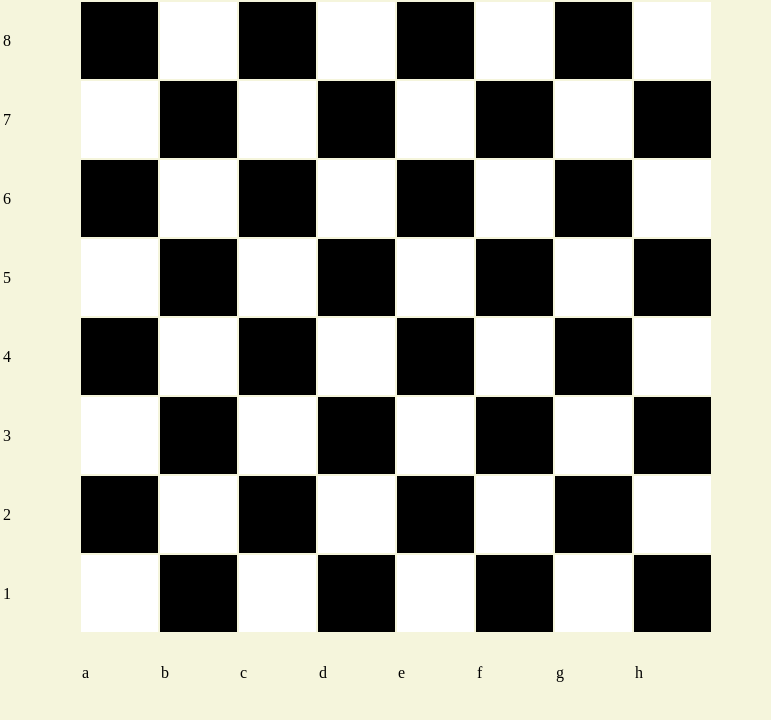
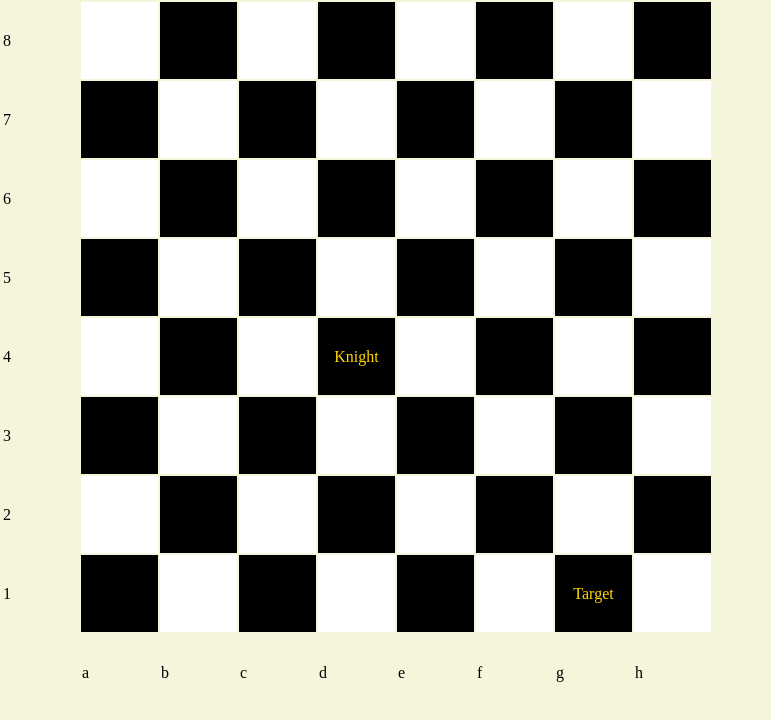
Before and after one commit to GabeEss/Knight-Travails, a website built with webpack: page dist/index.html in a window 1280 px wide. Shown: the whole page, without its empty margins (0-771 px from the left). Built offline with nearby package versions, Linux system fonts and the light colour scheme.

Commit message:
Fixed issue where the gameboard confused the x and y coordinates when placing the knight and target. Built modules to set the default positions of the knight and target. Built modules to generate the knight and target elements on the gameboard.

```diff
--- a/src/generate-gameboard.js
+++ b/src/generate-gameboard.js
@@ -1,30 +1,39 @@
 export default function generateGrid(boardData) {
-    const table = document.createElement("table");
+    const table = document.createElement("table"); // The table to hold the board.
 
-    // Create the rows and squares
-    for (let i = 0; i < boardData.length; i++) {
+    // This variable helps to adjust the number cell to be correctly displayed from 1 to 8
+    // in a column to the left of the chessboard.
+    let number = 0;
+
+    // Set up a column that holds all the visual coordinates for the chess board's y axis.
+    // "i" is the yaxis index and "j" is the xaxis index.
+    // The table appends children from left to right, top to bottom.
+    // So we start with the top of the yaxis (7) and the bottom of the xaxis (0).
+    for (let i = boardData.length - 1; i >= 0; i--) {
       const row = document.createElement("tr");
+      row.classList.add("row");
       const numberCell = document.createElement("td");
-      numberCell.textContent = boardData.length - i;
+
+      // From top to bottom the number cell must show 8 to 1 along the yaxis.
+      numberCell.textContent = (boardData.length) - number;
+
       numberCell.classList.add('number-cell');
       row.appendChild(numberCell);
 
-      // Add the squares for this row
       for (let j = 0; j < boardData[i].length; j++) {
-        const square = boardData[i][j];
+        const square = boardData[j][i];
         const cell = document.createElement("td");
-        cell.classList.add(square.color);
-        cell.setAttribute('id', 'square.x');
-        cell.setAttribute('id', 'square.y');
+        cell.classList.add(square.color); // the color of a tile will appear as a class
+        let coordinates = square.x.toString() + square.y.toString(); // the bottom left is 00, top right is 77
+        cell.setAttribute('id', coordinates); // the coordinates of the tile will be in the element's id
         row.appendChild(cell);
       }
-
+      number++;
       table.appendChild(row);
     }
 
-    // Create the row of letters beneath the table
+    // Create the row of letters beneath the table to display the letter coordinates of the board.
     const letterRow = document.createElement("tr");
-
 
     // Add an empty cell to the left of the letters
     const emptyCell = document.createElement("td");
--- a/src/generate-knight.js
+++ b/src/generate-knight.js
@@ -0,0 +1,10 @@
+export default function generateKnight(knight) {
+    console.log(knight);
+    let coordinates = knight.x.toString() + knight.y.toString(); // get knight coordinates
+    console.log(coordinates);
+    let element = document.getElementById(coordinates); // find the element that holds the knight
+    element.classList.add("knight"); // add the knight class to the element
+    element.innerText = "Knight"; // change the inner text
+
+    return element;
+}
--- a/src/generate-target.js
+++ b/src/generate-target.js
@@ -0,0 +1,10 @@
+export default function generateTarget(target) {
+    console.log(target);
+    let coordinates = target.x.toString() + target.y.toString(); // get target coordinates
+    console.log(coordinates);
+    let element = document.getElementById(coordinates); // find the element that holds the target
+    element.classList.add("target"); // add the target class to the element
+    element.innerText = "Target"; // change the inner text
+
+    return element;
+}
--- a/src/index.js
+++ b/src/index.js
@@ -1,22 +1,39 @@
 import './style.css';
 import createBoardStructure from './gameboard-data-structure';
-import setRoot from './set-root';
-import setSquare from './set-target-square';
+import setDefaultKnight from './set-default-knight';
+import setDefaultSquare from './set-default-square';
+import generateKnight from './generate-knight';
+import generateTarget from './generate-target';
 import callTree from './call-binary-tree';
 import findClosest from './find-closest';
 import generateGrid from './generate-gameboard';
 
-const body = document.body;
+const body = document.body; // body of the DOM
 const main = document.createElement('div');
 main.setAttribute('id', 'main-container');
 
 const gameboard = createBoardStructure(); // get gameboard as a 2D array data structure
-
-main.appendChild(generateGrid(gameboard));
+main.appendChild(generateGrid(gameboard)); // creates the gameboard element as a table
 body.appendChild(main);
 
-const knight = setRoot(gameboard); // get knight's square (the root node position)
-const target = setSquare(gameboard); // get the target square
+const knight = setDefaultKnight(gameboard); // get knight's square (the root node position)
+const knightElement = generateKnight(knight); // put the knight on the board, letter k, color it gold
+const target = setDefaultSquare(gameboard); // get the target square
+const targetElement = generateTarget(target); // put the target on the board, letter t, color it gold
+
+// Make a button that says find path.
+// Using a click event, call the logic that finds the closest path a knight can take.
+// Display the path as text along the bottom in a container. Make a translator function to
+// take the coordinates in the array and translate them into chess board coordinates.
+// Highlight each element by attaching a class to it that colors it gold and remove the class
+// after a specific amount of time. Remove the option to interact with anything until that is done.
+// Create a promise/await kind of thing before enabling that interaction.
+// In order to change the knight or target, allow the user to drag the knight or target.
+// Drag and drop should start an event that sets the knight/target's new position.
+// Might need to make it so you can't click on anything during this time, but maybe not
+// necessary.
+// Make a little title.
+
 const root = callTree(knight, gameboard); // get the tree for the moves a knight would take
 const closestArray = []; // the array to hold the path to the target square
 findClosest(root, target, closestArray); // find the closest path to the target square
--- /dev/null
+++ b/src/set-default-knight.js
@@ -0,0 +1,3 @@
+export default function setDefaultKnight(gameboard) {
+    return gameboard[3][3];
+}
--- /dev/null
+++ b/src/set-default-square.js
@@ -0,0 +1,3 @@
+export default function setDefaultSquare(gameboard) {
+    return gameboard[6][0];
+}
--- a/src/set-root.js
+++ /dev/null
@@ -1,4 +0,0 @@
-// User can clock on square to place the root node/knight.
-export default function setRoot(gameboard) {
-    return gameboard[0][0];
-}
--- a/src/set-target-square.js
+++ /dev/null
@@ -1,3 +0,0 @@
-export default function setSquare(gameboard) {
-    return gameboard[6][0];
-}
--- a/src/style.css
+++ b/src/style.css
@@ -21,3 +21,17 @@ td {
 .Black {
     background-color: black;
 }
+
+.knight {
+    display: flex;
+    justify-content: center;
+    align-items: center;
+    color: gold;
+}
+
+.target {
+    display: flex;
+    justify-content: center;
+    align-items: center;
+    color: gold;
+}
```
Also changed, not shown: dist/main.js.
